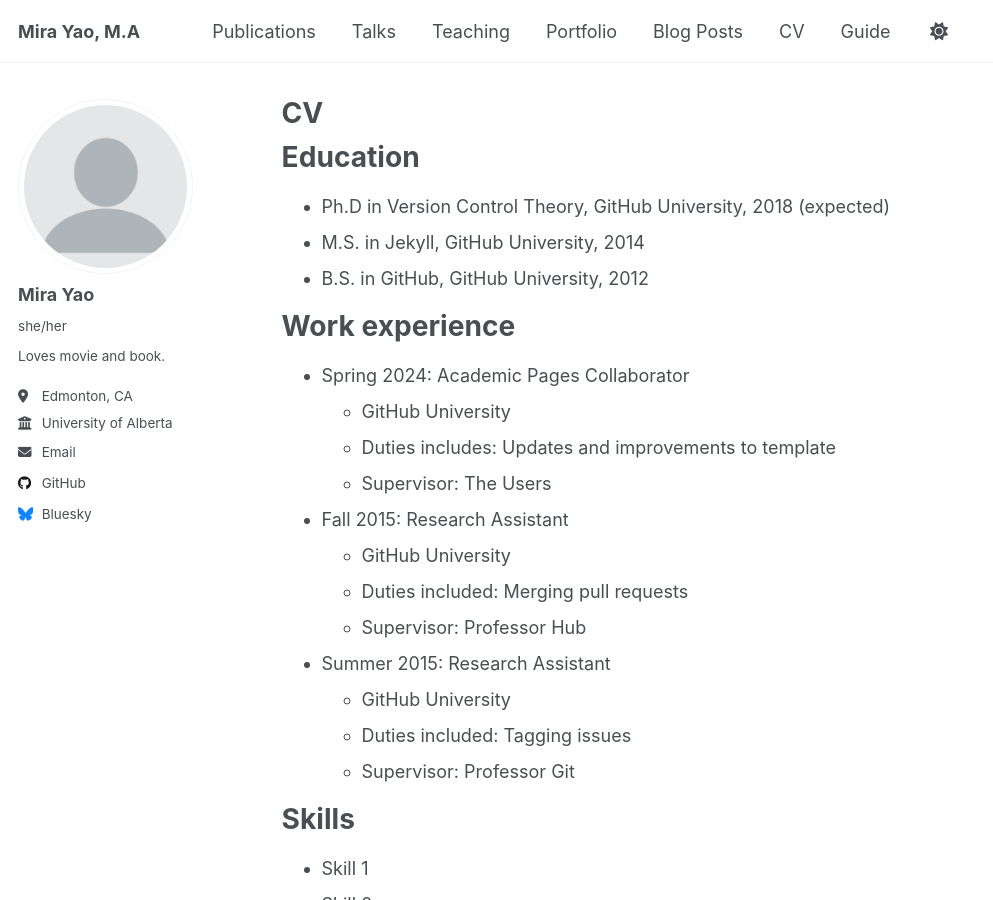
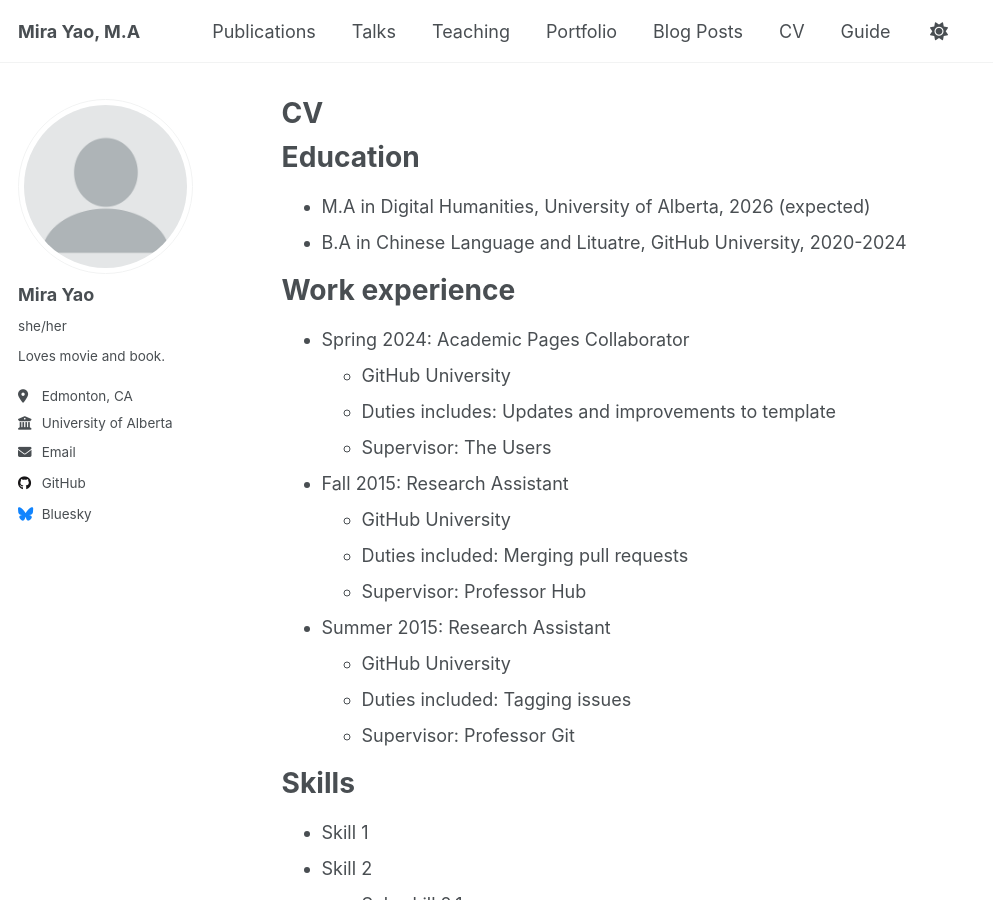
Before and after one commit to mirablues/about, a Jekyll site: the page built from _pages/cv.md, in a window 1280 px wide and 900 px high. Shown: the whole window, without its empty margins (0-993 px from the left). Built offline with Jekyll 4.4.1, drawn with Linux system fonts in a browser that asks for light colours.

Commit message:
Update cv.md

```diff
--- a/_pages/cv.md
+++ b/_pages/cv.md
@@ -11,9 +11,9 @@
 
 Education
 ======
-* Ph.D in Version Control Theory, GitHub University, 2018 (expected)
-* M.S. in Jekyll, GitHub University, 2014
-* B.S. in GitHub, GitHub University, 2012
+* M.A in Digital Humanities, University of Alberta, 2026 (expected)
+* B.A in Chinese Language and Lituatre, GitHub University, 2020-2024
+
 
 Work experience
 ======
```
